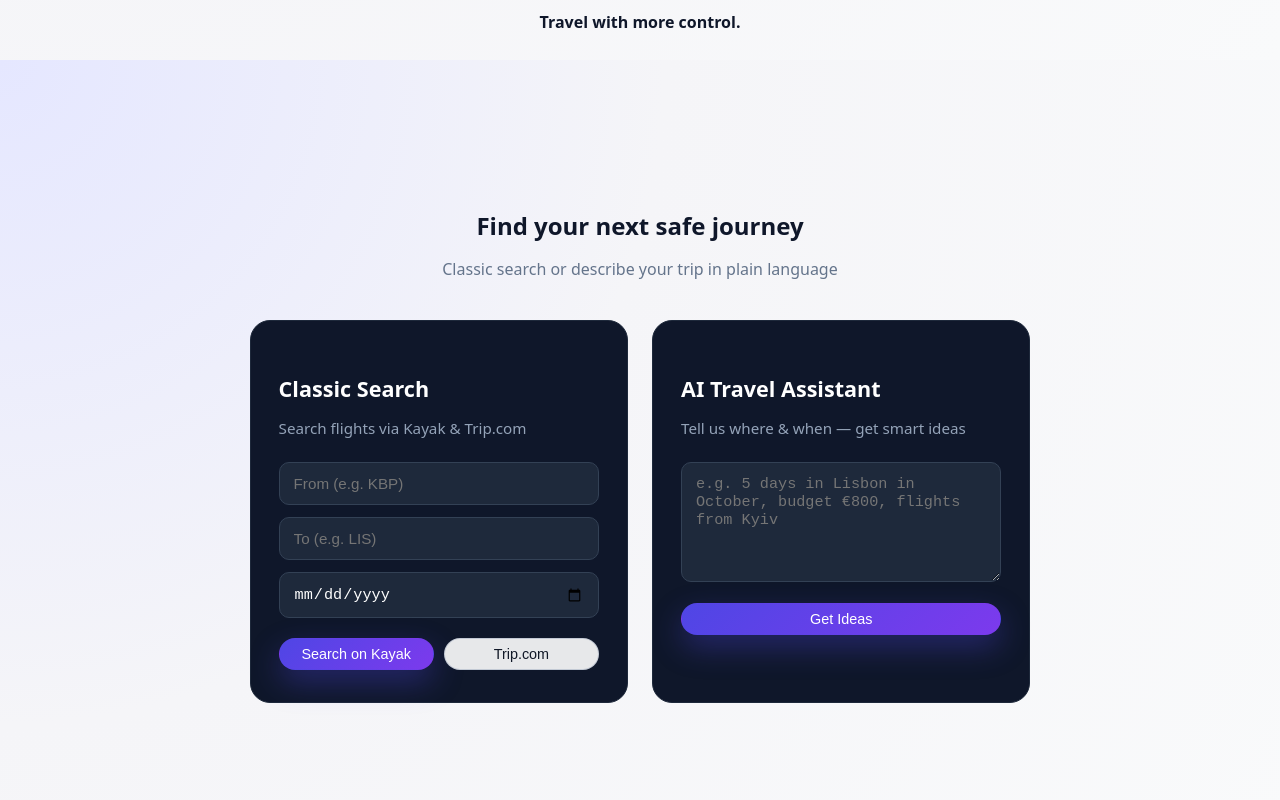
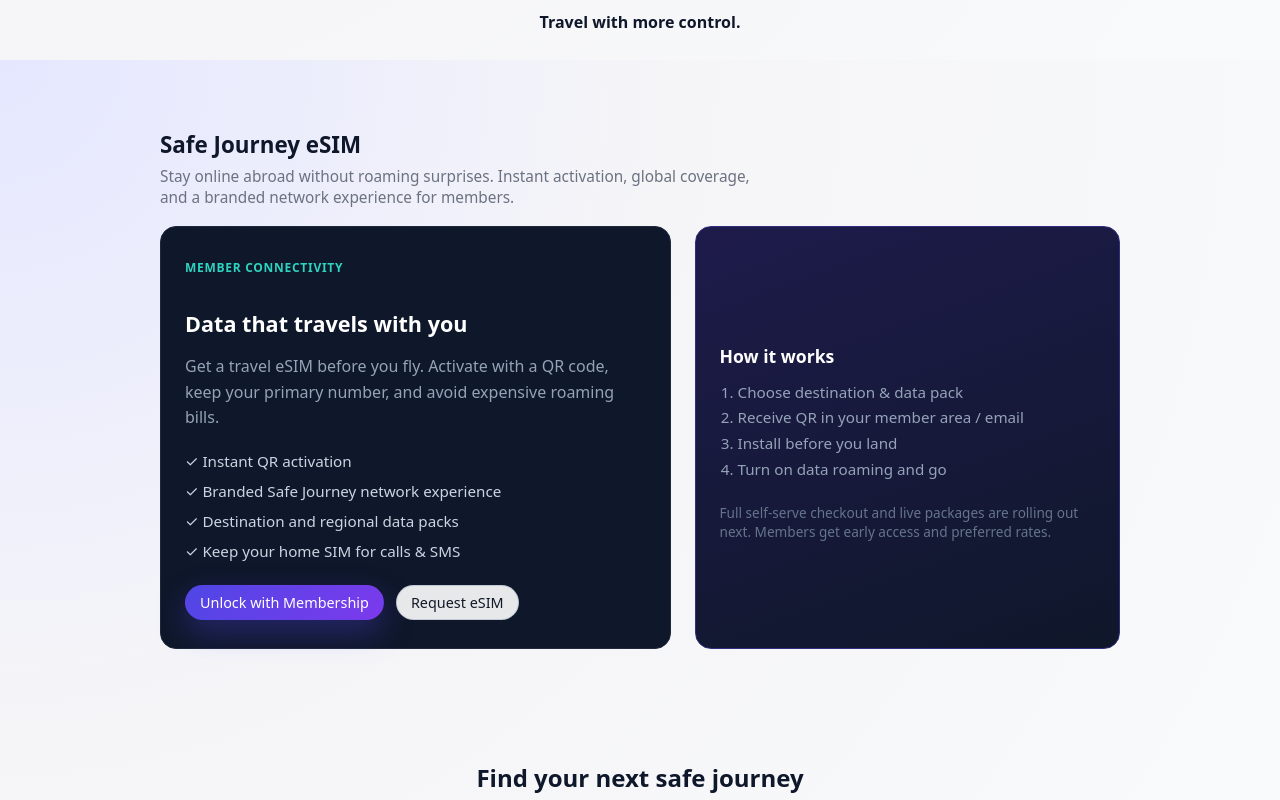
Before and after one commit to azagum/safejourney-club, a React (Vite) app: page / in a window 1280 px wide. Shown: the part 740-1540 px from the top of the page. Built offline with nearby package versions, Linux system fonts and the light colour scheme.

Commit message:
Add Safe Journey eSIM section (phase 1)

```diff
--- a/src/App.tsx
+++ b/src/App.tsx
@@ -74,6 +74,7 @@
 
         <div className="sj-nav-links">
           <a href="#overview">Overview</a>
+          <a href="#esim">eSIM</a>
           <a href="#transfers">Fast Transfers</a>
           <a href="#benefits">Benefits</a>
           <a href="#tiers">Membership</a>
@@ -198,6 +199,141 @@
         <p style={{ marginTop: "20px", fontWeight: 600 }}>
           Travel with more control.
         </p>
+      </div>
+    </section>
+  );
+}
+function EsimSection(): React.JSX.Element {
+  return (
+    <section id="esim" className="sj-section">
+      <div className="sj-section-header">
+        <h2>Safe Journey eSIM</h2>
+        <p>
+          Stay online abroad without roaming surprises. Instant activation,
+          global coverage, and a branded network experience for members.
+        </p>
+      </div>
+
+      <div
+        style={{
+          display: "grid",
+          gridTemplateColumns: "1.2fr 1fr",
+          gap: "24px",
+          maxWidth: "960px",
+          margin: "0 auto",
+          alignItems: "stretch",
+        }}
+      >
+        {/* Main card */}
+        <div
+          style={{
+            background: "#0f172a",
+            borderRadius: "16px",
+            padding: "28px 24px",
+            border: "1px solid #1e293b",
+            color: "#e2e8f0",
+          }}
+        >
+          <div
+            style={{
+              display: "inline-block",
+              fontSize: "0.75rem",
+              fontWeight: 600,
+              letterSpacing: "0.06em",
+              textTransform: "uppercase",
+              color: "#2dd4bf",
+              marginBottom: "12px",
+            }}
+          >
+            Member connectivity
+          </div>
+
+          <h3 style={{ color: "#fff", fontSize: "1.35rem", marginBottom: "12px" }}>
+            Data that travels with you
+          </h3>
+
+          <p style={{ color: "#94a3b8", lineHeight: 1.6, marginBottom: "20px" }}>
+            Get a travel eSIM before you fly. Activate with a QR code, keep your
+            primary number, and avoid expensive roaming bills.
+          </p>
+
+          <ul
+            style={{
+              listStyle: "none",
+              padding: 0,
+              margin: "0 0 24px 0",
+              display: "grid",
+              gap: "10px",
+              color: "#cbd5e1",
+              fontSize: "0.95rem",
+            }}
+          >
+            <li>✓ Instant QR activation</li>
+            <li>✓ Branded Safe Journey network experience</li>
+            <li>✓ Destination and regional data packs</li>
+            <li>✓ Keep your home SIM for calls & SMS</li>
+          </ul>
+
+          <div style={{ display: "flex", flexWrap: "wrap", gap: "12px" }}>
+            <a
+              href="#membership"
+              className="sj-btn primary"
+              style={{ textDecoration: "none" }}
+            >
+              Unlock with Membership
+            </a>
+            <a
+              href="mailto:safej2013@gmail.com?subject=Safe%20Journey%20eSIM%20request"
+              className="sj-btn ghost"
+              style={{ textDecoration: "none" }}
+            >
+              Request eSIM
+            </a>
+          </div>
+        </div>
+
+        {/* Side card */}
+        <div
+          style={{
+            background: "linear-gradient(160deg, #1e1b4b 0%, #0f172a 100%)",
+            borderRadius: "16px",
+            padding: "28px 24px",
+            border: "1px solid #312e81",
+            color: "#e2e8f0",
+            display: "flex",
+            flexDirection: "column",
+            justifyContent: "center",
+          }}
+        >
+          <h4 style={{ color: "#fff", marginBottom: "12px", fontSize: "1.1rem" }}>
+            How it works
+          </h4>
+          <ol
+            style={{
+              margin: 0,
+              paddingLeft: "18px",
+              color: "#94a3b8",
+              lineHeight: 1.7,
+              fontSize: "0.95rem",
+            }}
+          >
+            <li>Choose destination & data pack</li>
+            <li>Receive QR in your member area / email</li>
+            <li>Install before you land</li>
+            <li>Turn on data roaming and go</li>
+          </ol>
+
+          <p
+            style={{
+              marginTop: "20px",
+              fontSize: "0.85rem",
+              color: "#64748b",
+            }}
+          >
+            Full self-serve checkout and live packages are rolling out next.
+            Members get early access and preferred rates.
+          </p>
+        </div>
       </div>
     </section>
   );
@@ -967,6 +1103,7 @@
       <Navbar onJoinClick={handleOpenJoin} onSignInClick={() => setIsSignInOpen(true)} />
       <Hero onJoinClick={handleOpenJoin} />
       <ManifestoSection />
+      <EsimSection />
       <SearchAndAISection />
       <main className="sj-main">
         <CryptoTransferSection />
--- a/src/index.css
+++ b/src/index.css
@@ -1100,3 +1100,8 @@
   transform: translateY(-2px);
   box-shadow: 0 6px 20px rgba(100, 255, 218, 0.25);
 }
+@media (max-width: 768px) {
+  #esim [style*="grid-template-columns"] {
+    grid-template-columns: 1fr !important;
+  }
+}
```
